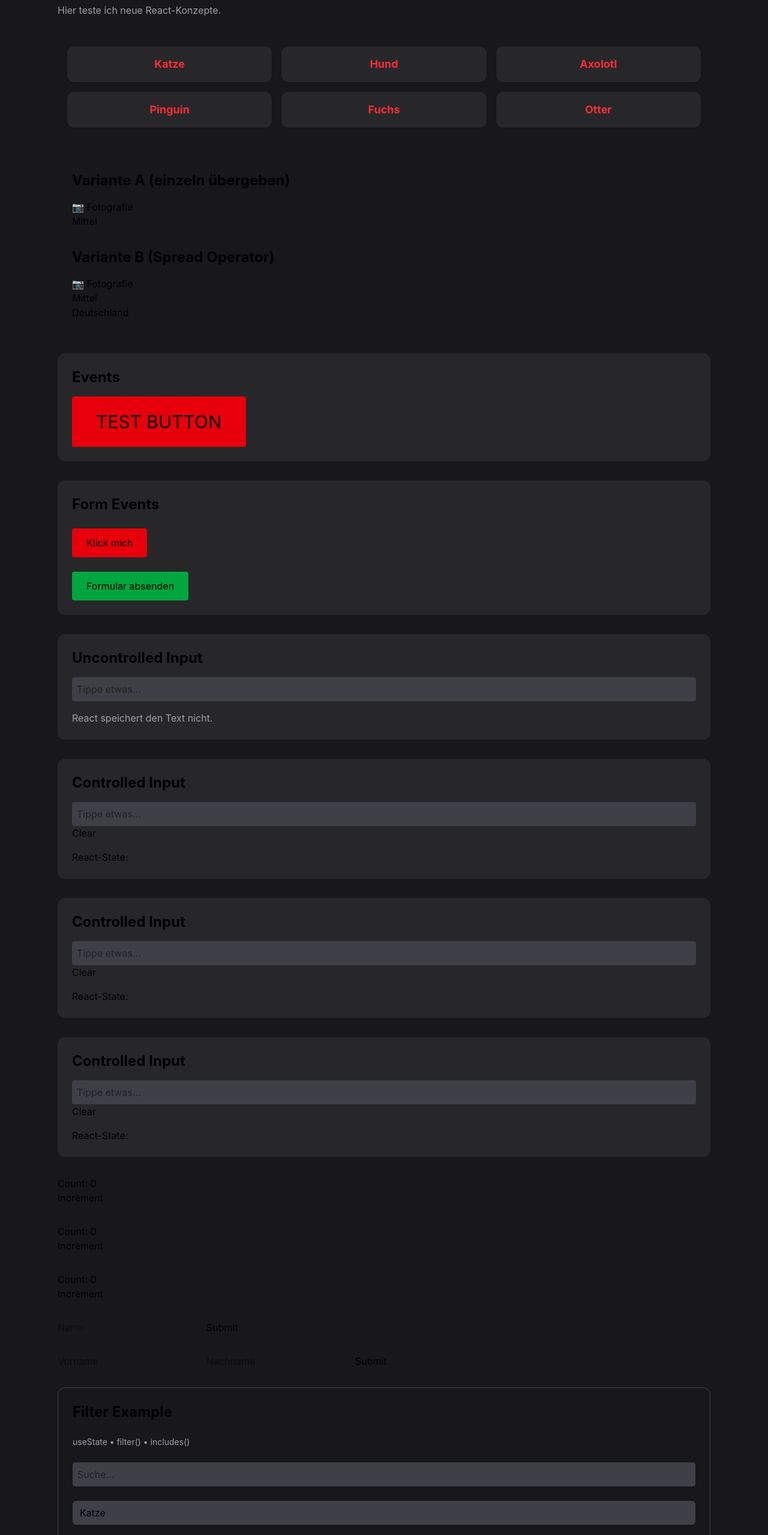
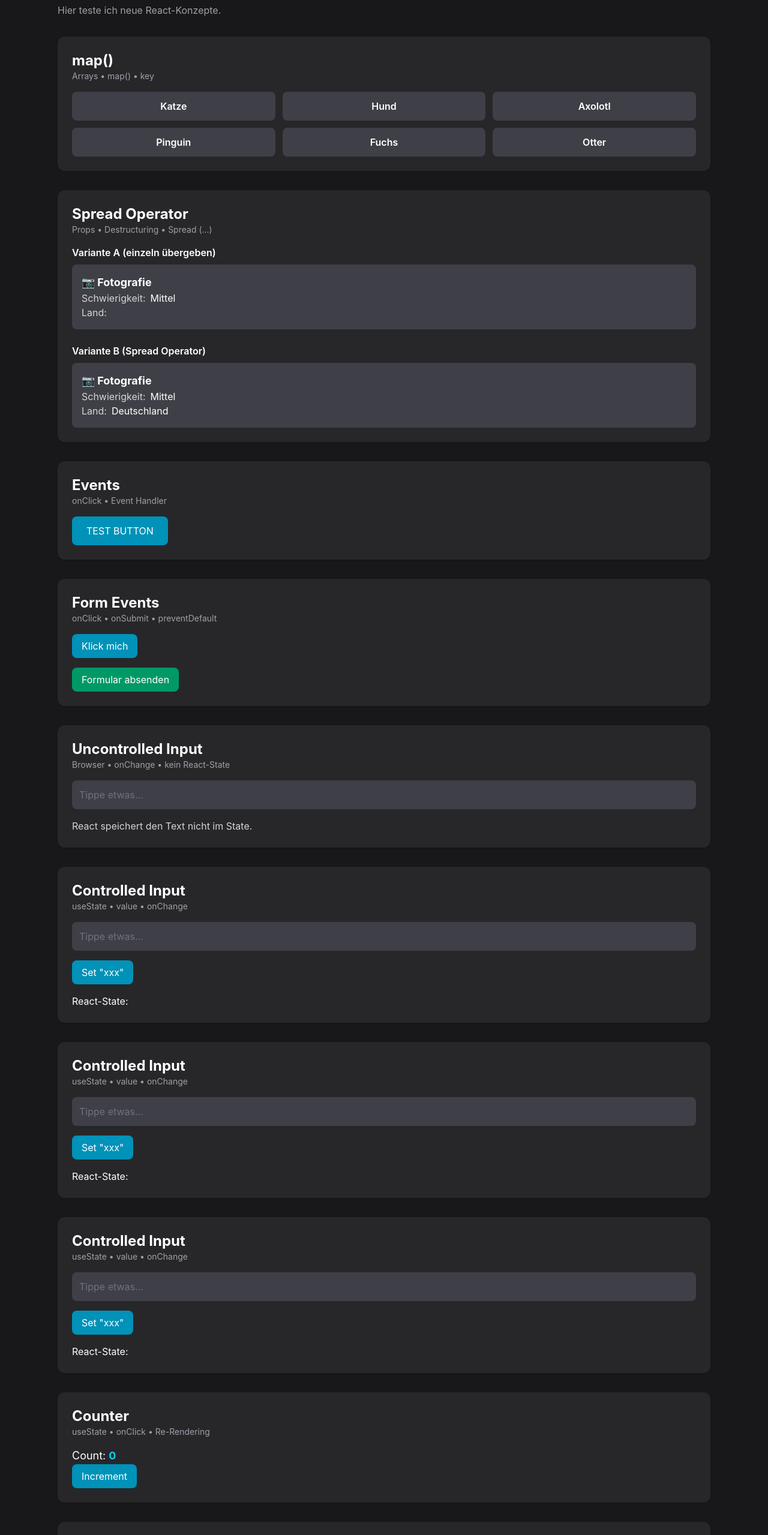
Before and after one commit to getzin/react-about-me, a React (Vite) app: page /playground in a window 1280 px wide. Shown: the part 147-2706 px from the top of the page at 60% size. Built offline with nearby package versions, Linux system fonts and the light colour scheme.

Commit message:
Refactor playground using reusable PlaygroundCard component

```diff
--- a/src/playground/ControlledInput.tsx
+++ b/src/playground/ControlledInput.tsx
@@ -1,4 +1,5 @@
 import { useState } from "react";
+import PlaygroundCard from "./PlaygroundCard";
 
 export default function ControlledInput() {
   const [text, setText] = useState("");
@@ -11,15 +12,16 @@ export default function ControlledInput() {
   }
 
   return (
-    <div className="rounded-xl bg-zinc-800 p-6">
-      <h2 className="mb-4 text-2xl font-bold">Controlled Input</h2>
-
+    <PlaygroundCard
+      title="Controlled Input"
+      concepts="useState • value • onChange"
+    >
       <input
         type="text"
         value={text}
         onChange={handleChange}
         placeholder="Tippe etwas..."
-        className="w-full rounded bg-zinc-700 p-2"
+        className="w-full rounded-lg bg-zinc-700 p-3 text-white placeholder:text-zinc-500"
       />
 
       <button
@@ -27,16 +29,15 @@ export default function ControlledInput() {
           setText("xxx");
           console.log("Text:", text);
         }}
+        className="mt-4 rounded-lg bg-cyan-600 px-4 py-2 text-white transition hover:bg-cyan-500"
       >
-        Clear
+        Set "xxx"
       </button>
 
-      <p>{text}</p>
-
-      <p className="mt-4">
+      <p className="mt-4 text-white">
         React-State:
-        <span className="font-bold"> {text}</span>
+        <span className="font-bold text-cyan-400"> {text}</span>
       </p>
-    </div>
+    </PlaygroundCard>
   );
 }
--- a/src/playground/Counter.tsx
+++ b/src/playground/Counter.tsx
@@ -1,7 +1,9 @@
 import { useState } from "react";
+import PlaygroundCard from "./PlaygroundCard";
 
 export default function Counter() {
   const [count, setCount] = useState(0);
+
   console.log("Render:", count);
 
   function increment() {
@@ -11,9 +13,20 @@ export default function Counter() {
   }
 
   return (
-    <div>
-      <p>Count: {count}</p>
-      <button onClick={increment}>Increment</button>
-    </div>
+    <PlaygroundCard
+      title="Counter"
+      concepts="useState • onClick • Re-Rendering"
+    >
+      <p className="text-lg text-white">
+        Count: <span className="font-bold text-cyan-400">{count}</span>
+      </p>
+
+      <button
+        onClick={increment}
+        className="rounded-lg bg-cyan-600 px-4 py-2 text-white transition hover:bg-cyan-500"
+      >
+        Increment
+      </button>
+    </PlaygroundCard>
   );
 }
--- a/src/playground/EventsExample.tsx
+++ b/src/playground/EventsExample.tsx
@@ -1,4 +1,4 @@
-// EventsExample.tsx
+import PlaygroundCard from "./PlaygroundCard";
 
 export default function EventsExample() {
   function handleClick() {
@@ -7,15 +7,13 @@ export default function EventsExample() {
   }
 
   return (
-    <div className="rounded-xl bg-zinc-800 p-6">
-      <h2 className="mb-4 text-2xl font-bold">Events</h2>
-
+    <PlaygroundCard title="Events" concepts="onClick • Event Handler">
       <button
         onClick={handleClick}
-        className="rounded bg-red-600 px-10 py-6 text-3xl"
+        className="rounded-lg bg-cyan-600 px-6 py-3 text-white transition hover:bg-cyan-500"
       >
         TEST BUTTON
       </button>
-    </div>
+    </PlaygroundCard>
   );
 }
--- a/src/playground/FilterExample.tsx
+++ b/src/playground/FilterExample.tsx
@@ -1,6 +1,5 @@
-// FilterExample.tsx
-
 import { useState } from "react";
+import PlaygroundCard from "./PlaygroundCard";
 
 export default function FilterExample() {
   const [searchText, setSearchText] = useState("");
@@ -12,22 +11,30 @@ export default function FilterExample() {
   );
 
   return (
-    <div className="space-y-6 rounded-xl border border-zinc-700 bg-zinc-800ok p-6 shadow-lg">
-      <h2 className="text-2xl font-bold">Filter Example</h2>
-      <p className="text-sm text-zinc-400">useState • filter() • includes()</p>
+    <PlaygroundCard
+      title="Filter Example"
+      concepts="filter() • includes() • useState"
+    >
+      <div className="space-y-4">
         <input
           type="text"
           placeholder="Suche..."
           value={searchText}
           onChange={(e) => setSearchText(e.target.value)}
-        className="w-full rounded bg-zinc-700 p-2"
+          className="w-full rounded-lg bg-zinc-700 p-3 text-white placeholder:text-zinc-500"
         />
 
+        <div className="space-y-2">
           {filteredPets.map((pet) => (
-        <div key={pet} className="rounded-md bg-zinc-700 px-3 py-2">
+            <div
+              key={pet}
+              className="rounded-lg bg-zinc-700 px-3 py-2 text-white"
+            >
               {pet}
             </div>
           ))}
         </div>
+      </div>
+    </PlaygroundCard>
   );
 }
--- a/src/playground/FocusExample.tsx
+++ b/src/playground/FocusExample.tsx
@@ -1,4 +1,5 @@
 import { useRef, useState } from "react";
+import PlaygroundCard from "./PlaygroundCard";
 
 export default function FocusExample() {
   const [firstName, setFirstName] = useState("");
@@ -9,8 +10,6 @@ export default function FocusExample() {
   function handleSubmit(event: React.FormEvent<HTMLFormElement>) {
     event.preventDefault();
 
-    console.log(lastNameRef.current);
-
     if (lastName === "") {
       lastNameRef.current?.focus();
       return;
@@ -20,22 +19,32 @@ export default function FocusExample() {
   }
 
   return (
-    <form onSubmit={handleSubmit}>
+    <PlaygroundCard
+      title="Focus Example"
+      concepts="useRef • focus() • FormEvent"
+    >
+      <form onSubmit={handleSubmit} className="space-y-4">
         <input
           type="text"
           placeholder="Vorname"
           value={firstName}
           onChange={(e) => setFirstName(e.target.value)}
+          className="w-full rounded-lg bg-zinc-700 p-3 text-white placeholder:text-zinc-500"
         />
+
         <input
           type="text"
           placeholder="Nachname"
           value={lastName}
           onChange={(e) => setLastName(e.target.value)}
           ref={lastNameRef}
+          className="w-full rounded-lg bg-zinc-700 p-3 text-white placeholder:text-zinc-500"
         />
 
-      <button>Submit</button>
+        <button className="rounded-lg bg-cyan-600 px-4 py-2 text-white transition hover:bg-cyan-500">
+          Submit
+        </button>
       </form>
+    </PlaygroundCard>
   );
 }
--- a/src/playground/FormEventsExample.tsx
+++ b/src/playground/FormEventsExample.tsx
@@ -1,3 +1,5 @@
+import PlaygroundCard from "./PlaygroundCard";
+
 export default function FormEventsExample() {
   function handleClick() {
     console.log("Button wurde geklickt!");
@@ -10,18 +12,27 @@ export default function FormEventsExample() {
   }
 
   return (
-    <div className="rounded-xl bg-zinc-800 p-6 space-y-6">
-      <h2 className="text-2xl font-bold">Form Events</h2>
-
-      <button onClick={handleClick} className="rounded bg-red-600 px-6 py-3">
+    <PlaygroundCard
+      title="Form Events"
+      concepts="onClick • onSubmit • preventDefault"
+    >
+      <div className="space-y-4">
+        <button
+          onClick={handleClick}
+          className="rounded-lg bg-cyan-600 px-4 py-2 text-white transition hover:bg-cyan-500"
+        >
           Klick mich
         </button>
 
         <form onSubmit={handleSubmit}>
-        <button type="submit" className="rounded bg-green-600 px-6 py-3">
+          <button
+            type="submit"
+            className="rounded-lg bg-emerald-600 px-4 py-2 text-white transition hover:bg-emerald-500"
+          >
             Formular absenden
           </button>
         </form>
       </div>
+    </PlaygroundCard>
   );
 }
--- a/src/playground/FormExample.tsx
+++ b/src/playground/FormExample.tsx
@@ -1,4 +1,5 @@
 import { useState } from "react";
+import PlaygroundCard from "./PlaygroundCard";
 
 export default function FormExample() {
   const [name, setName] = useState("");
@@ -12,15 +13,26 @@ export default function FormExample() {
   }
 
   return (
-    <form onSubmit={handleSubmit}>
+    <PlaygroundCard
+      title="Form Example"
+      concepts="useState • form • onSubmit • preventDefault"
+    >
+      <form onSubmit={handleSubmit} className="space-y-4">
         <input
           type="text"
-        //value={name}
+          value={name}
           onChange={(event) => setName(event.target.value)}
           placeholder="Name"
+          className="w-full rounded-lg bg-zinc-700 p-3 text-white placeholder:text-zinc-500"
         />
 
-      <button>Submit</button>
+        <button
+          type="submit"
+          className="rounded-lg bg-cyan-600 px-4 py-2 text-white transition hover:bg-cyan-500"
+        >
+          Submit
+        </button>
       </form>
+    </PlaygroundCard>
   );
 }
--- a/src/playground/HobbyCard.tsx
+++ b/src/playground/HobbyCard.tsx
@@ -1,15 +1,21 @@
 function HobbyCard(props: any) {
-  console.log(props);
-
   const { name, icon, difficulty, country } = props;
 
   return (
-    <div>
-      <h2>
+    <div className="rounded-lg bg-zinc-700 p-4">
+      <h3 className="text-lg font-bold text-white">
         {icon} {name}
-      </h2>
-      <p>{difficulty}</p>
-      <p>{country}</p>
+      </h3>
+
+      <p className="text-zinc-300">
+        Schwierigkeit:
+        <span className="ml-2 text-white">{difficulty}</span>
+      </p>
+
+      <p className="text-zinc-300">
+        Land:
+        <span className="ml-2 text-white">{country}</span>
+      </p>
     </div>
   );
 }
--- a/src/playground/PetsList.tsx
+++ b/src/playground/PetsList.tsx
@@ -1,16 +1,17 @@
+import PlaygroundCard from "./PlaygroundCard";
+
 export default function PetsList() {
   const pets = ["Katze", "Hund", "Axolotl", "Pinguin", "Fuchs", "Otter"];
 
   return (
-    <div className="grid grid-cols-3 gap-4 p-4">
-      {pets.map((pet, index) => (
-        <div
-          key={index}
-          className="rounded-xl bg-zinc-800 p-4 text-center shadow"
-        >
-          <h2 className="text-lg font-bold text-red-500">{pet}</h2>
-        </div>
-      ))}
-    </div>
+    <PlaygroundCard title="map()" concepts="Arrays • map() • key">
+      <div className="grid grid-cols-2 gap-3 md:grid-cols-3">
+        {pets.map((pet, index) => (
+          <div key={index} className="rounded-lg bg-zinc-700 p-3 text-center">
+            <p className="font-semibold text-white">{pet}</p>
+          </div>
+        ))}
+      </div>
+    </PlaygroundCard>
   );
 }
--- /dev/null
+++ b/src/playground/PlaygroundCard.tsx
@@ -0,0 +1,23 @@
+type PlaygroundCardProps = {
+  title: string;
+  concepts: string;
+  children: React.ReactNode;
+};
+
+export default function PlaygroundCard({
+  title,
+  concepts,
+  children,
+}: PlaygroundCardProps) {
+  return (
+    <section className="space-y-4 rounded-xl bg-zinc-800 p-6 shadow">
+      <div>
+        <h2 className="text-2xl font-bold text-white">{title}</h2>
+
+        <p className="text-sm text-zinc-400">{concepts}</p>
+      </div>
+
+      <div>{children}</div>
+    </section>
+  );
+}
--- a/src/playground/SpreadExample.tsx
+++ b/src/playground/SpreadExample.tsx
@@ -1,4 +1,5 @@
 import HobbyCard from "./HobbyCard";
+import PlaygroundCard from "./PlaygroundCard";
 
 export default function SpreadExample() {
   const hobby = {
@@ -9,11 +10,15 @@ export default function SpreadExample() {
   };
 
   return (
-    <div className="space-y-8 p-6">
-      <div>
-        <h1 className="mb-4 text-2xl font-bold">
+    <PlaygroundCard
+      title="Spread Operator"
+      concepts="Props • Destructuring • Spread (...)"
+    >
+      <div className="space-y-6">
+        <div className="space-y-2">
+          <h3 className="font-semibold text-white">
             Variante A (einzeln übergeben)
-        </h1>
+          </h3>
 
           <HobbyCard
             name={hobby.name}
@@ -22,13 +27,14 @@ export default function SpreadExample() {
           />
         </div>
 
-      <div>
-        <h1 className="mb-4 text-2xl font-bold">
+        <div className="space-y-2">
+          <h3 className="font-semibold text-white">
             Variante B (Spread Operator)
-        </h1>
+          </h3>
 
           <HobbyCard {...hobby} />
         </div>
       </div>
+    </PlaygroundCard>
   );
 }
--- a/src/playground/UncontrolledInput.tsx
+++ b/src/playground/UncontrolledInput.tsx
@@ -1,20 +1,25 @@
+import PlaygroundCard from "./PlaygroundCard";
+
 export default function UncontrolledInput() {
   function handleChange(event: React.ChangeEvent<HTMLInputElement>) {
     console.log("Browser kennt:", event.target.value);
   }
 
   return (
-    <div className="rounded-xl bg-zinc-800 p-6">
-      <h2 className="mb-4 text-2xl font-bold">Uncontrolled Input</h2>
-
+    <PlaygroundCard
+      title="Uncontrolled Input"
+      concepts="Browser • onChange • kein React-State"
+    >
       <input
         type="text"
         onChange={handleChange}
         placeholder="Tippe etwas..."
-        className="w-full rounded bg-zinc-700 p-2"
+        className="w-full rounded-lg bg-zinc-700 p-3 text-white placeholder:text-zinc-500"
       />
 
-      <p className="mt-4 text-zinc-400">React speichert den Text nicht.</p>
-    </div>
+      <p className="mt-4 text-zinc-300">
+        React speichert den Text nicht im State.
+      </p>
+    </PlaygroundCard>
   );
 }
```
Lines whose indentation alone changed are shown as unchanged.
